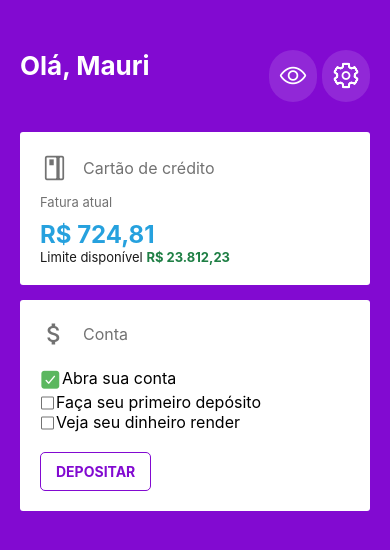
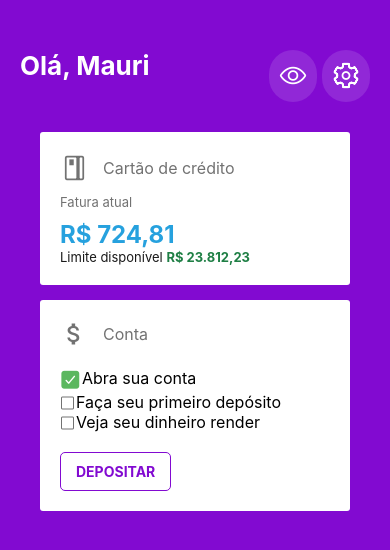
Before and after one commit to mauri870/nubank-app-clone, a React Native app: screen / in a window 390 px wide. Shown: the top 550 px of the page. Built offline with nearby package versions, Linux system fonts and the light colour scheme.

Commit message:
feat(Dashboard): add bottom bar with buttons

```diff
--- a/src/screens/Home/index.tsx
+++ b/src/screens/Home/index.tsx
@@ -14,6 +14,7 @@ import {
 } from "./styles";
 import CreditCardWidget from "../../components/CreditCardWidget";
 import BankAccountWidget from "../../components/BankAccountWidget";
+import BottomBar from "../../components/BottomBar";
 
 export default function Home() {
     const [hideSensitive, setHideSensitive] = useState(false);
@@ -32,14 +33,6 @@ export default function Home() {
 
     return (
         <Container>
-            <Scroller
-                refreshControl={
-                    <RefreshControl
-                        refreshing={refreshing}
-                        onRefresh={onRefresh}
-                    />
-                }
-            >
             <TopBar>
                 <WelcomeArea>
                     <WelcomeText>Olá, Mauri</WelcomeText>
@@ -65,9 +58,20 @@ export default function Home() {
                     </SettingsButton>
                 </IconsArea>
             </TopBar>
+            <Scroller
+                showsVerticalScrollIndicator={false}
+                refreshControl={
+                    <RefreshControl
+                        refreshing={refreshing}
+                        onRefresh={onRefresh}
+                    />
+                }
+            >
                 <CreditCardWidget />
                 <BankAccountWidget />
             </Scroller>
+
+            <BottomBar />
         </Container>
     );
 }
--- a/src/screens/Home/styles.ts
+++ b/src/screens/Home/styles.ts
@@ -4,13 +4,13 @@ import EyeOutlineIcon from 'react-native-eva-icons/icons/EyeOutline';
 export const Container = styled.View`
     flex: 1;
     margin-top: 20px;
-    margin-horizontal: 20px;
 `;
 export const TopBar = styled.View`
     flex-direction: row;
     justify-content: space-between;
     align-content: center;
     margin-vertical: 30px;
+    margin-horizontal: 20px;
 `;
 export const WelcomeArea = styled.View`
 `;
@@ -36,4 +36,5 @@ export const SettingsButton = styled.TouchableOpacity`
 `;
 
 export const Scroller = styled.ScrollView`
+    margin-horizontal: 20px;
 `;
```
Lines whose indentation alone changed are shown as unchanged.
